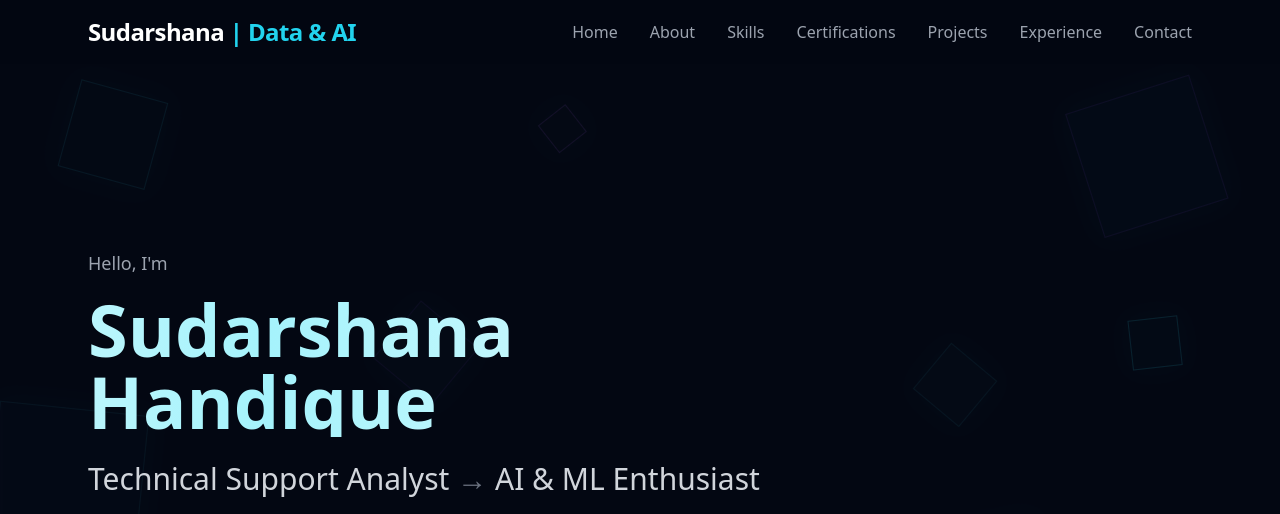
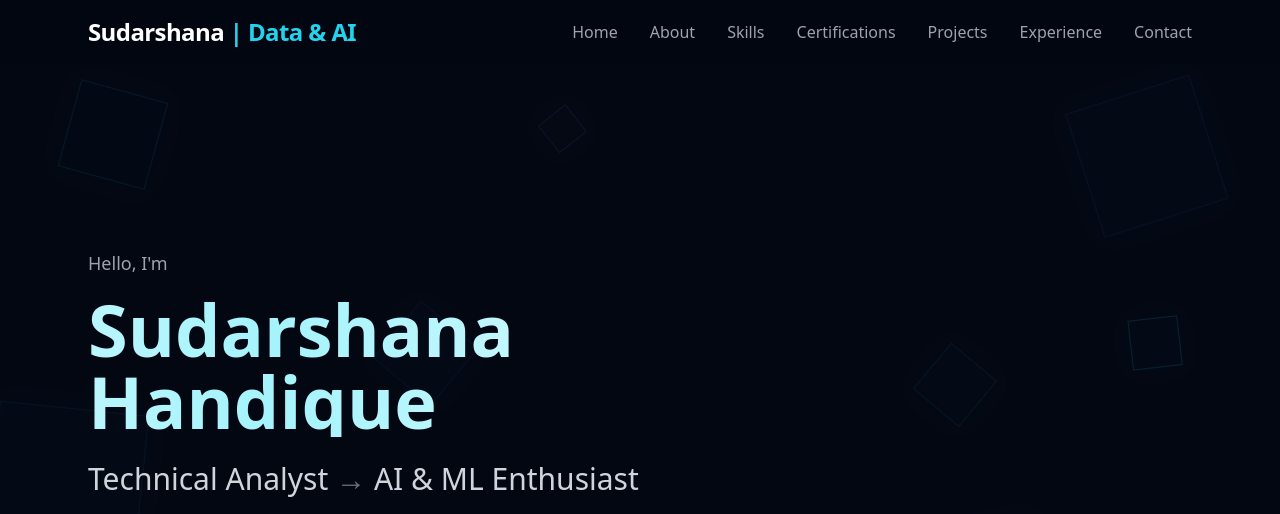
Before and after one commit to sudarshanahandique01/portfolio, a plain HTML site: page index.html in a window 1280 px wide. Shown: the top 514 px of the page. Drawn offline with nearby package versions, Linux system fonts and the light colour scheme.

Commit message:
Updated hero section

```diff
--- a/index.html
+++ b/index.html
@@ -171,7 +171,7 @@
 
                 <h2 class="text-2xl md:text-3xl text-gray-300 mb-6">
 
-                    Technical Support Analyst
+                    Technical Analyst
 
                     <span class="text-gray-500">
                         →
```
